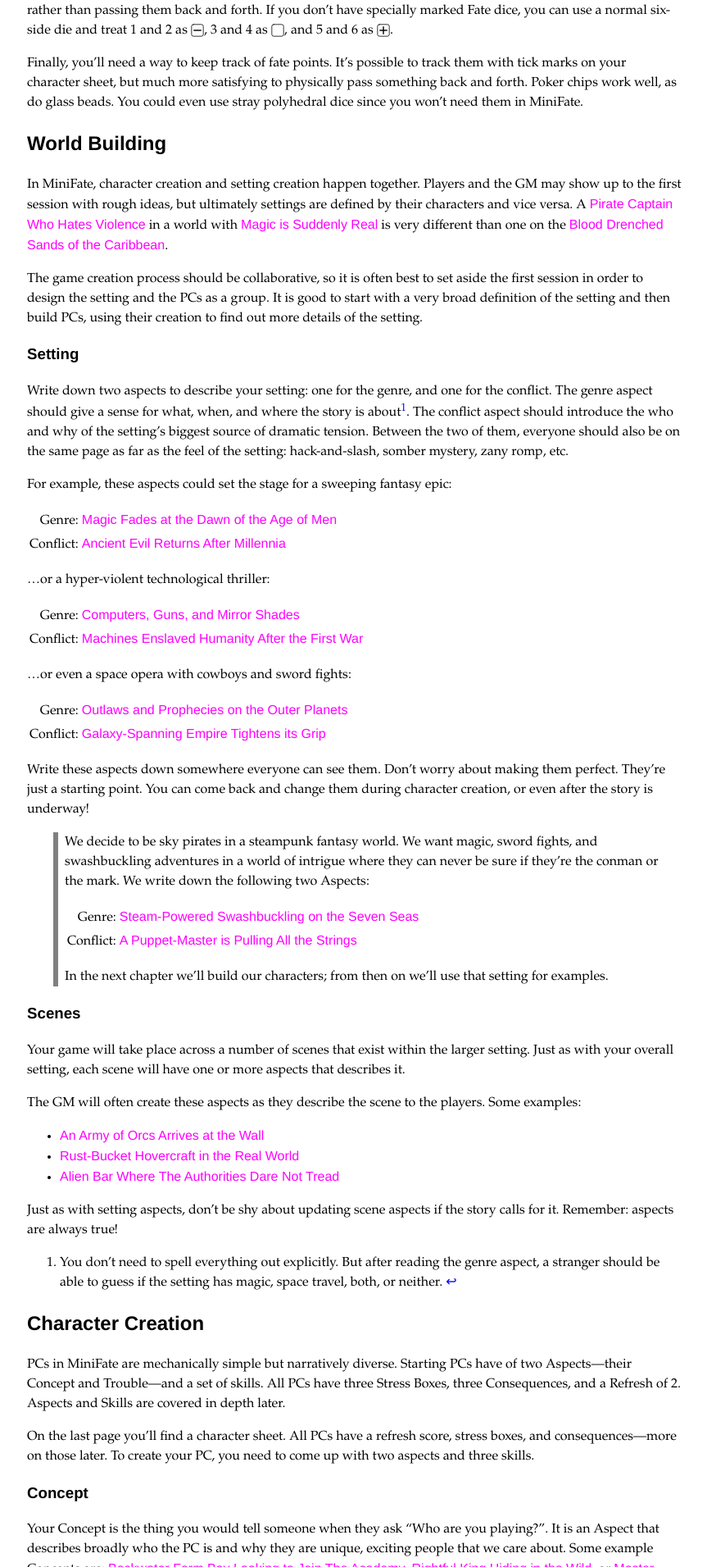
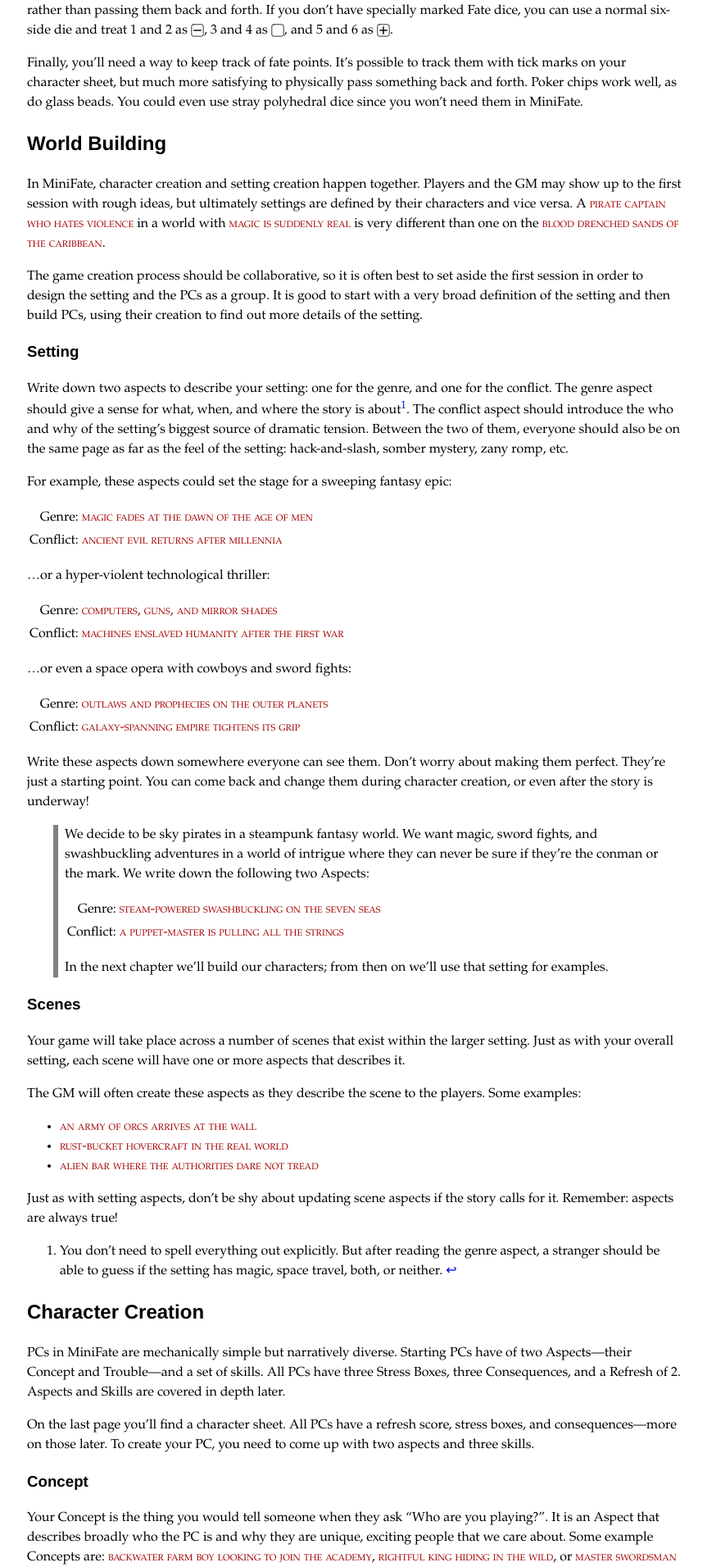
Before and after one commit to MiniFate/MiniFate, a Jekyll site: the page built from index.md, in a window 1280 px wide. Shown: the part 1045-2956 px from the top of the page at 82% size, without its empty margins (207-1070 px from the left). Built offline with Jekyll 4.4.1, drawn with Linux system fonts in a browser that asks for light colours.

Commit message:
Theme Aspects and Skills with CSS
Aspects are now:

- SMALL CAPS
- lowercased
- Dark Red

Skills are now:

- M O N O
- Capitalized
- Dark Blue

```diff
--- a/assets/_sass/main.scss
+++ b/assets/_sass/main.scss
@@ -1,6 +1,12 @@
 $serif-font-family: Palatino, "Palatino LT STD", "Palatino Linotype", "Book Antiqua", Georgia, serif;
 $sans-font-family: "HelveticaNeue-Light", "Helvetica Neue Light", "Helvetica Neue", Helvetica, Arial, "Lucida Grande", sans-serif;
 $root-line-height: 1.5;
+
+// Some colors
+$tango-red:       hsl(  0, 100%, 40%);
+$tango-dark-red:  hsl(  0, 100%, 32%);
+$tango-blue:      hsl(214,  52%, 42%);
+$tango-dark-blue: hsl(216,  62%, 33%);
 
 html {
     font-family: $serif-font-family;
@@ -23,8 +29,9 @@ a {
 }
 
 span.aspect {
-    color: magenta;
-    font-family: $sans-font-family;
+    color: $tango-dark-red;
+    font-variant: small-caps;
+    text-transform: lowercase;
 }
 
 // ::before/after apparently help with accessibility:
@@ -40,7 +47,7 @@ span.aspect::after {
 }
 
 span.skill {
-    color: blue;
+    color: $tango-dark-blue;
     text-transform: capitalize;
     font-family: monospace;
 }
```
